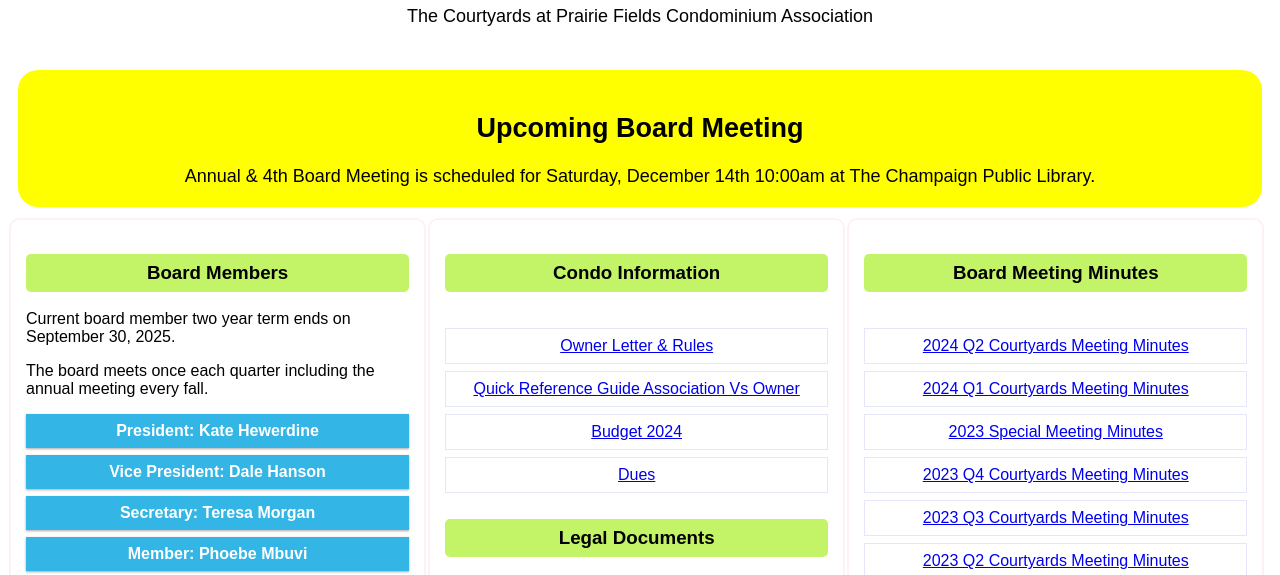
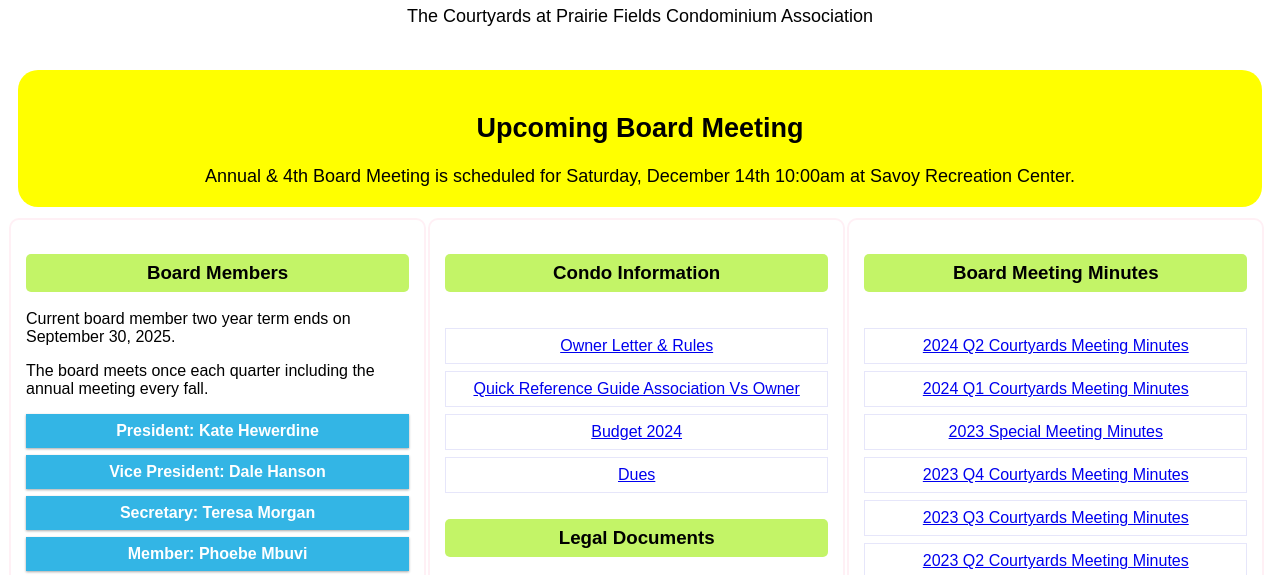
Before and after one commit to courtyardsatprairiefields/courtyardsatprairiefields.github.io, a plain HTML site: page index.html in a window 1280 px wide. Shown: the part 225-800 px from the top of the page. Drawn offline with Linux system fonts and the light colour scheme.

Commit message:
Meeting location change

```diff
--- a/index.html
+++ b/index.html
@@ -15,7 +15,7 @@
   </div>
   <div class="banner">
     <h2>Upcoming Board Meeting</h2>
-Annual & 4th Board Meeting is scheduled for Saturday, December 14th 10:00am at The Champaign Public Library.
+Annual & 4th Board Meeting is scheduled for Saturday, December 14th 10:00am at Savoy Recreation Center.
   </div>
   <div class="col-1 board column">
     <h3>Board Members</h3>
```
